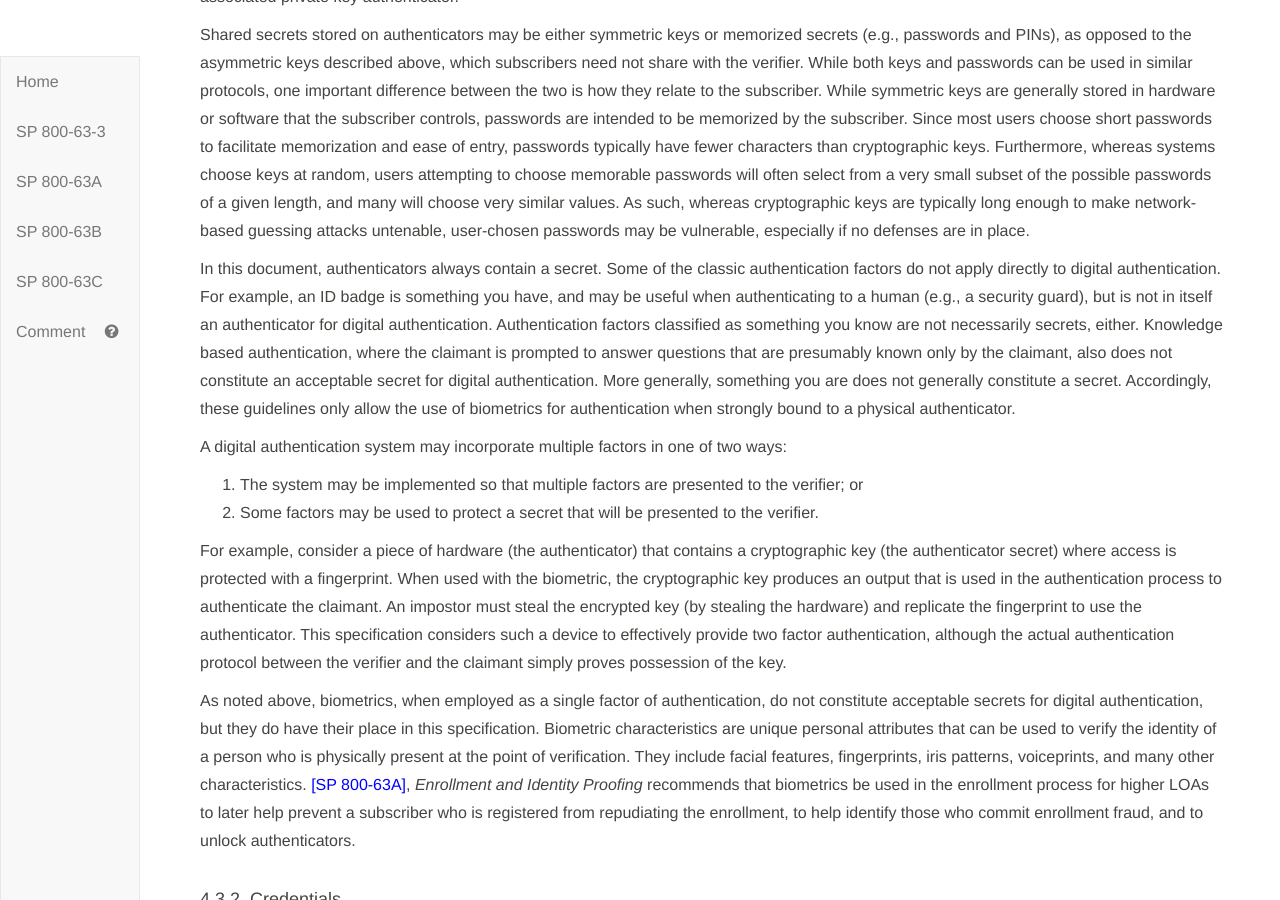
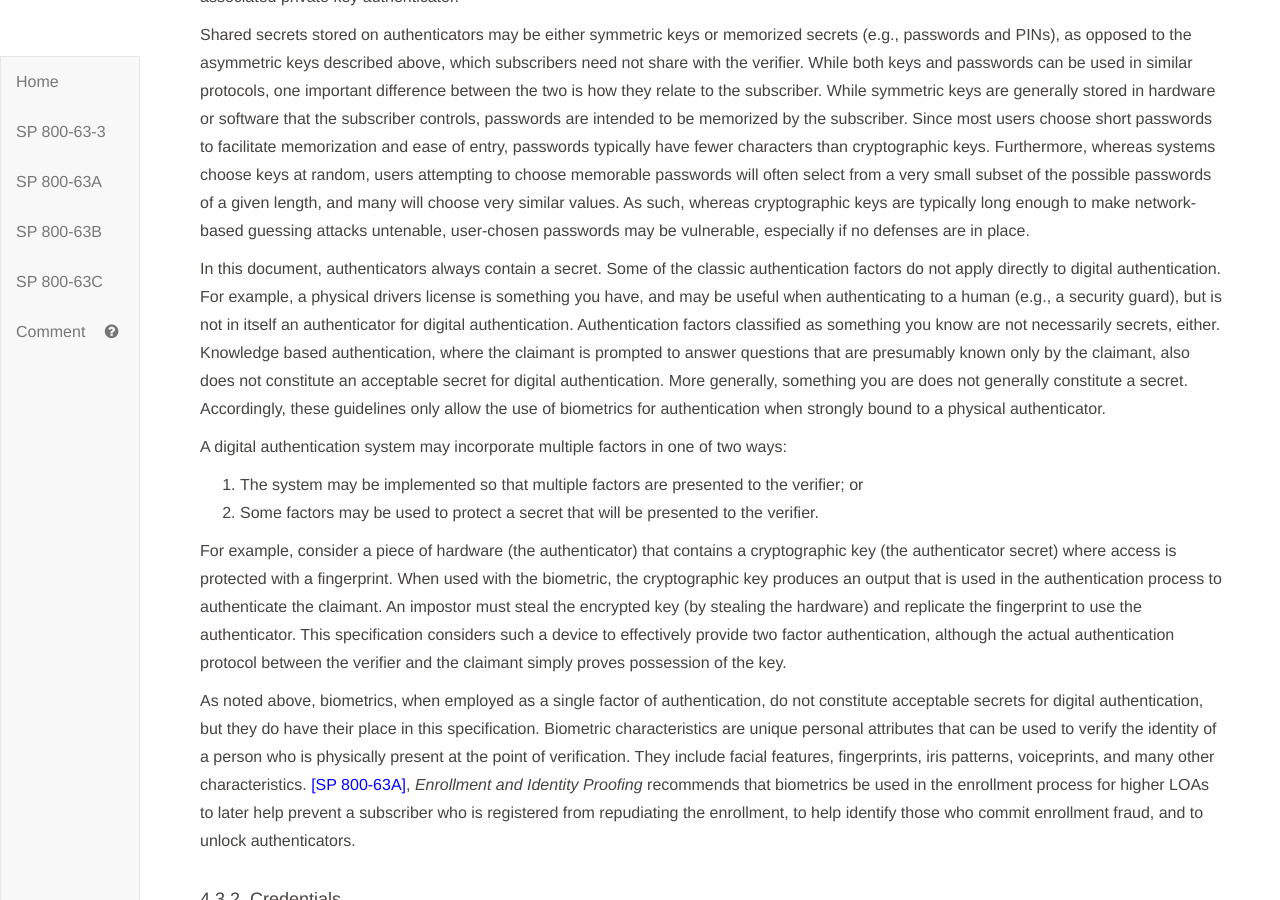
Before and after one commit to usnistgov/800-63-3, a Jekyll site: the page built from sp800-63-3/sec4_model.md, in a window 1280 px wide and 900 px high, scrolled down 4032 px. Built offline with Jekyll 4.4.1, drawn with Linux system fonts in a browser that asks for light colours; our own code applies the rules of GitHub Pages for plain Markdown files.

Commit message:
Closes #967

```diff
--- a/sp800-63-3/sec4_model.md
+++ b/sp800-63-3/sec4_model.md
@@ -86,7 +86,7 @@
 
 Shared secrets stored on authenticators may be either symmetric keys or memorized secrets (e.g., passwords and PINs), as opposed to the asymmetric keys described above, which subscribers need not share with the verifier. While both keys and passwords can be used in similar protocols, one important difference between the two is how they relate to the subscriber. While symmetric keys are generally stored in hardware or software that the subscriber controls, passwords are intended to be memorized by the subscriber. Since most users choose short passwords to facilitate memorization and ease of entry, passwords typically have fewer characters than cryptographic keys. Furthermore, whereas systems choose keys at random, users attempting to choose memorable passwords will often select from a very small subset of the possible passwords of a given length, and many will choose very similar values. As such, whereas cryptographic keys are typically long enough to make network-based guessing attacks untenable, user-chosen passwords may be vulnerable, especially if no defenses are in place.
 
-In this document, authenticators always contain a secret. Some of the classic authentication factors do not apply directly to digital authentication. For example, an ID badge is something you have, and may be useful when authenticating to a human (e.g., a security guard), but is not in itself an authenticator for digital authentication. Authentication factors classified as something you know are not necessarily secrets, either. Knowledge based authentication, where the claimant is prompted to answer questions that are presumably known only by the claimant, also does not constitute an acceptable secret for digital authentication. More generally, something you are does not generally constitute a secret. Accordingly, these guidelines only allow the use of biometrics for authentication when strongly bound to a physical authenticator.
+In this document, authenticators always contain a secret. Some of the classic authentication factors do not apply directly to digital authentication. For example, a physical drivers license is something you have, and may be useful when authenticating to a human (e.g., a security guard), but is not in itself an authenticator for digital authentication. Authentication factors classified as something you know are not necessarily secrets, either. Knowledge based authentication, where the claimant is prompted to answer questions that are presumably known only by the claimant, also does not constitute an acceptable secret for digital authentication. More generally, something you are does not generally constitute a secret. Accordingly, these guidelines only allow the use of biometrics for authentication when strongly bound to a physical authenticator.
 
 A digital authentication system may incorporate multiple factors in one of two ways:
 
```
